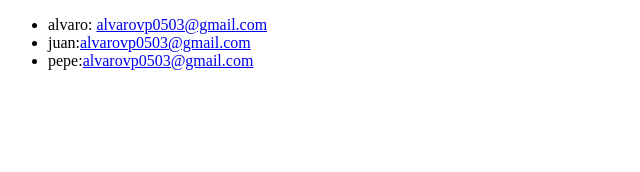
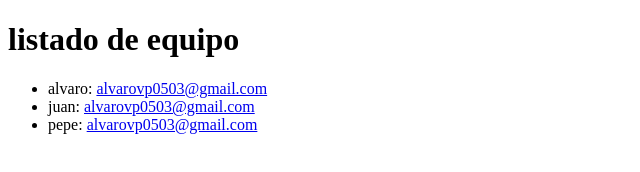
Before and after one commit to alvaro0503/pruebagit, a plain HTML site: page equipo.html in a window 1280 px wide. Shown: the whole page, without its empty margins (0-640 px from the left). Drawn offline with Linux system fonts and the light colour scheme.

Commit message:
titulo(h1)de la pagina

```diff
--- a/equipo.html
+++ b/equipo.html
@@ -8,10 +8,11 @@
 </head>
 
 <body>
+    <h1>listado de equipo</h1>
     <ul>
         <li>alvaro: <a href="mailto:alvarovp0503@gmail.com">alvarovp0503@gmail.com</a></li>
-        <li>juan:<a href="mailto:alvarovp0503@gmail.com">alvarovp0503@gmail.com</a></li>
-        <li>pepe:<a href="mailto:alvarovp0503@gmail.com">alvarovp0503@gmail.com</a></li>
+        <li>juan: <a href="mailto:alvarovp0503@gmail.com">alvarovp0503@gmail.com</a></li>
+        <li>pepe: <a href="mailto:alvarovp0503@gmail.com">alvarovp0503@gmail.com</a></li>
     </ul>
 
 </body>
```
